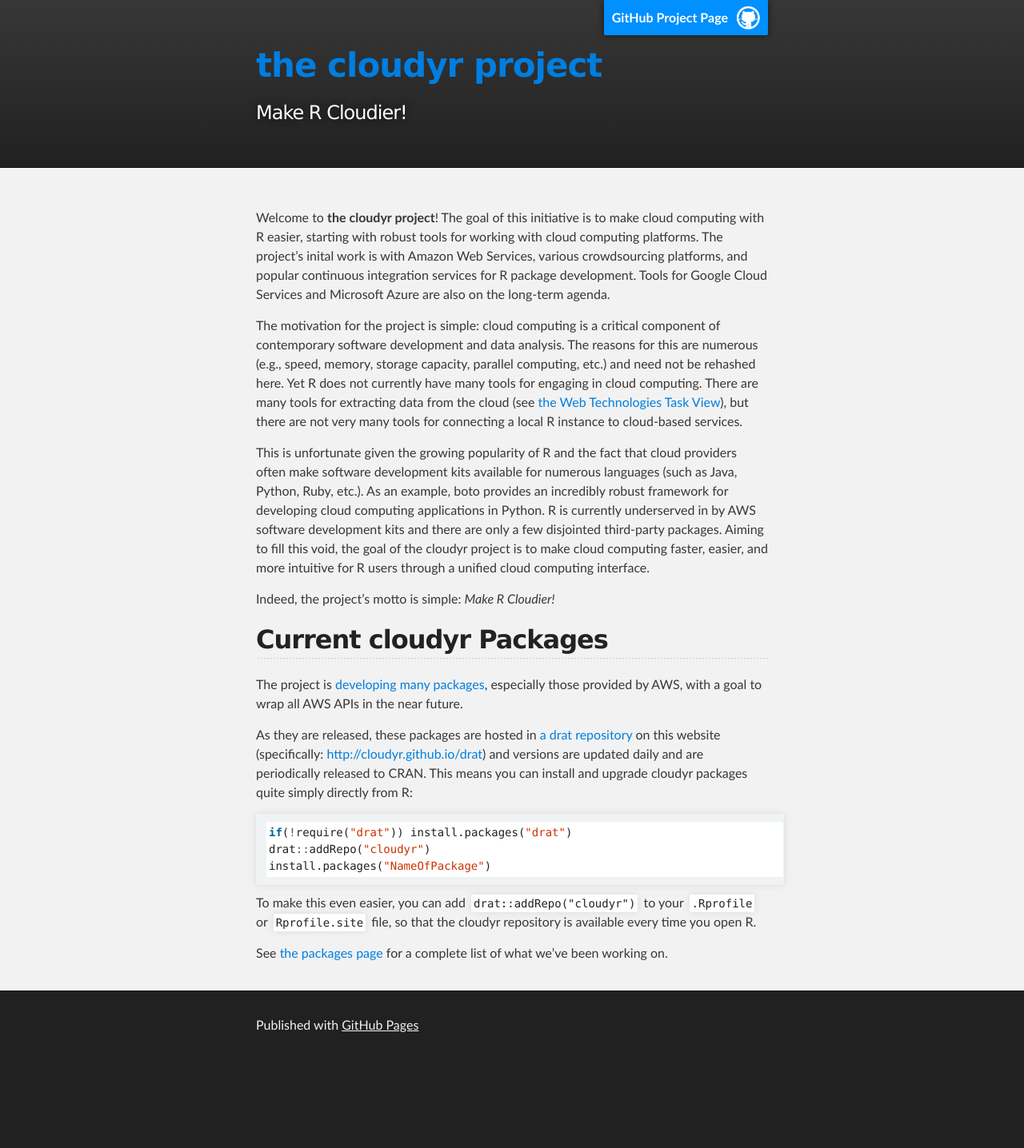
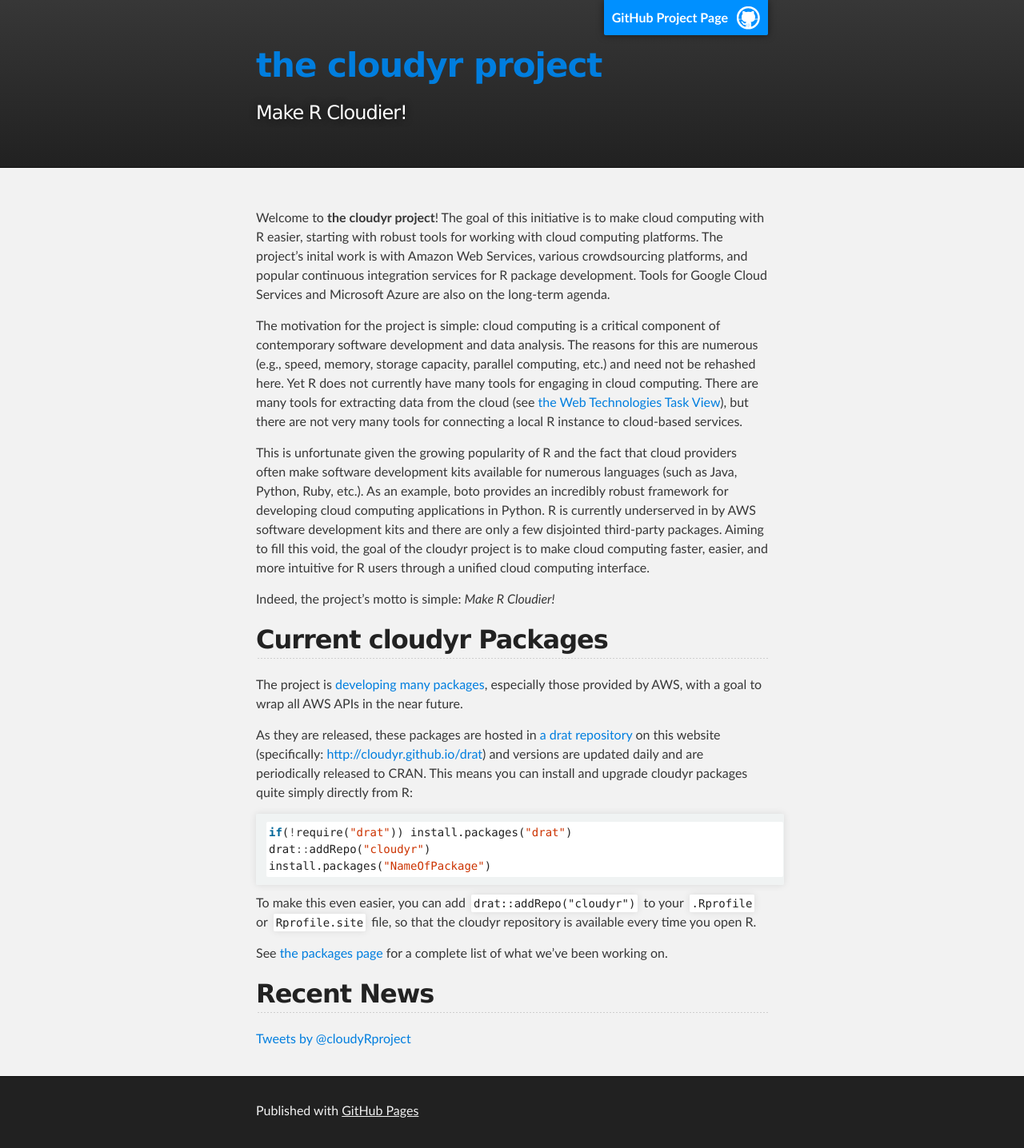
Before and after one commit to cloudyr/cloudyr.github.io, a Jekyll site: the page built from index.md, in a window 1280 px wide. Shown: the whole page at 80% size. Built offline with Jekyll 4.4.1, drawn with Linux system fonts in a browser that asks for light colours; comment, search, counter and statistics services are not loaded; before the commit the page ends 1329 px from its top, so only the background shows below that; part of the change alters nothing that is shown.

Commit message:
add Twitter widget

```diff
--- a/index.md
+++ b/index.md
@@ -26,3 +26,8 @@ install.packages("NameOfPackage")
 To make this even easier, you can add `drat::addRepo("cloudyr")` to your `.Rprofile` or `Rprofile.site` file, so that the cloudyr repository is available every time you open R.
 
 See [the packages page](packages/index.html) for a complete list of what we've been working on.
+
+## Recent News ##
+
+<a class="twitter-timeline" href="https://twitter.com/cloudyRproject" data-widget-id="735114108811550721">Tweets by @cloudyRproject</a>
+<script>!function(d,s,id){var js,fjs=d.getElementsByTagName(s)[0],p=/^http:/.test(d.location)?'http':'https';if(!d.getElementById(id)){js=d.createElement(s);js.id=id;js.src=p+"://platform.twitter.com/widgets.js";fjs.parentNode.insertBefore(js,fjs);}}(document,"script","twitter-wjs");</script>
```
